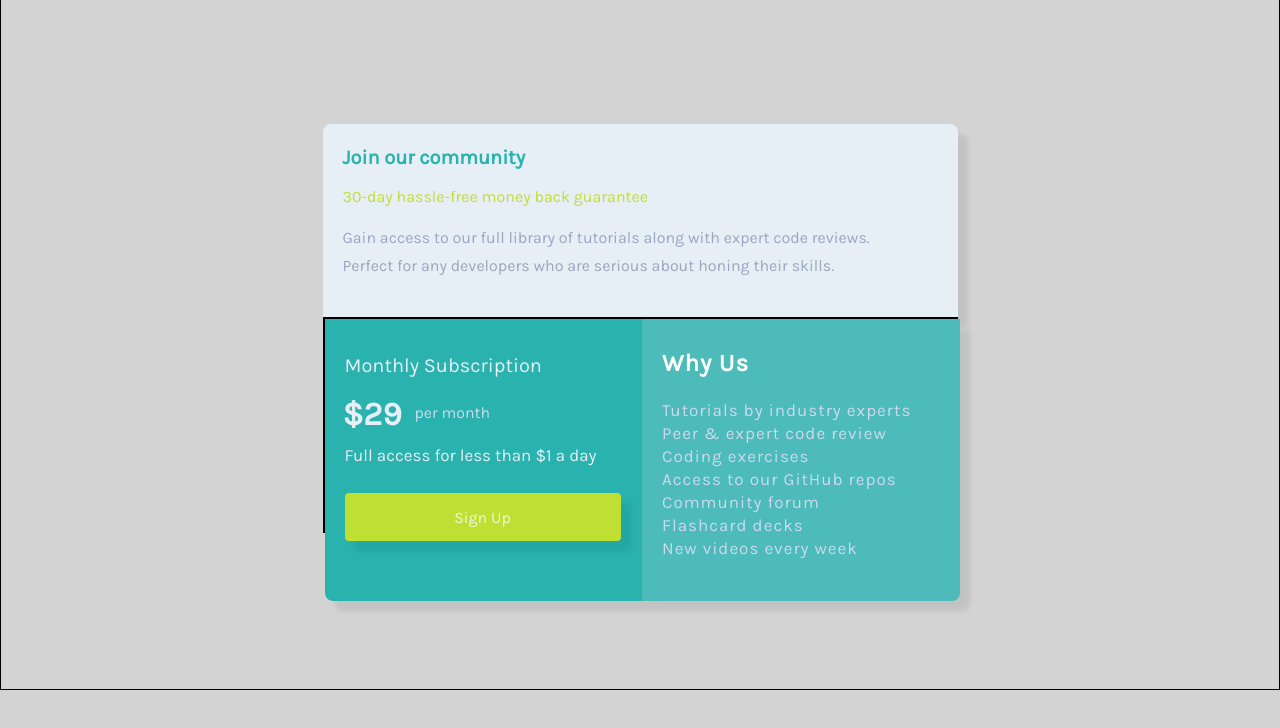
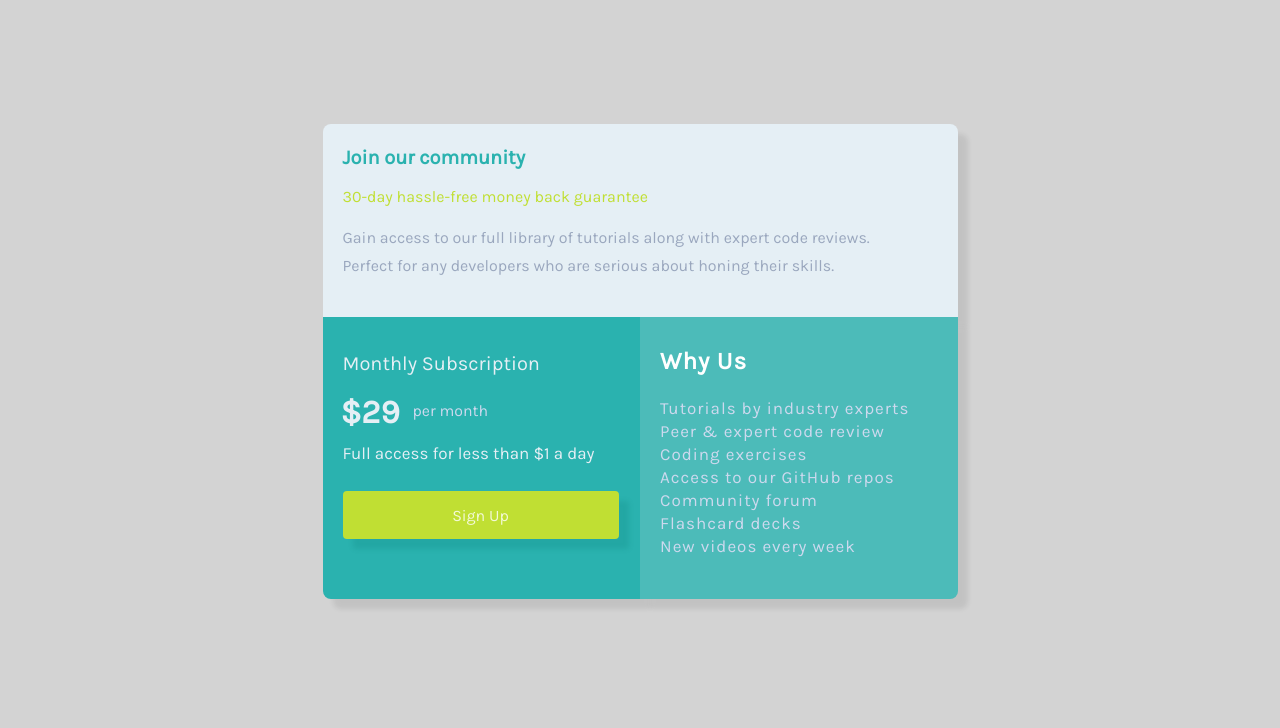
Before and after one commit to cdanderson76/singlePriceGridComponent, a plain HTML site: page index.html in a window 1280 px wide. Drawn offline with Linux system fonts and the light colour scheme.

Commit message:
Made changes to the border...
Removed the black border in the desktop view

```diff
--- a/style.css
+++ b/style.css
@@ -15,7 +15,6 @@
   justify-content: center;
   align-items: center;
   padding: 7%;
-  border: 1px, solid, black;
 }
 
 /* Join Our Community Box */
@@ -170,7 +169,6 @@ p {
   display: flex;
   width: 635px;
   height: 216px;
-  border: 2px, solid, black;
 }
 
 .community-box {
```
